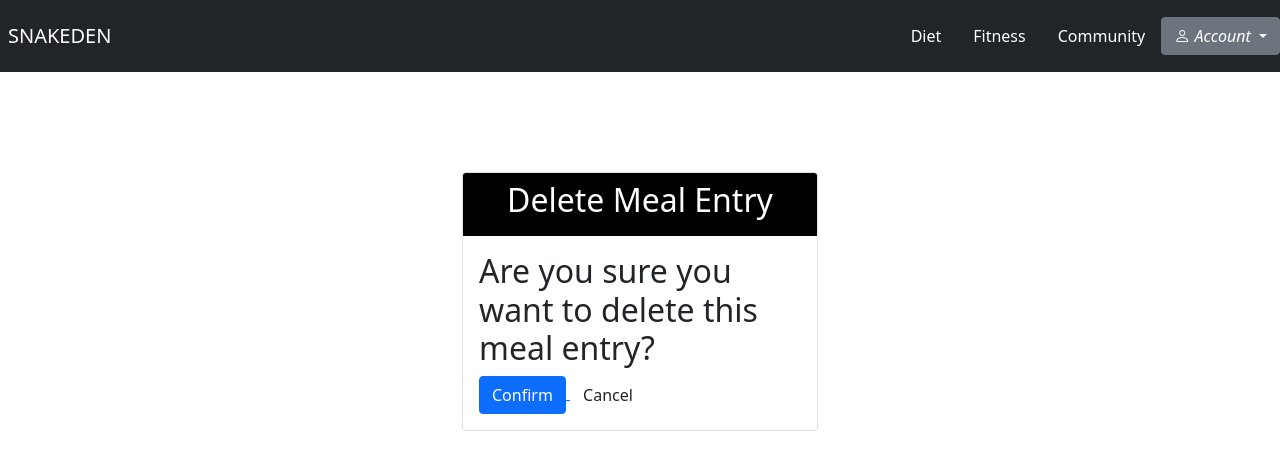
After one commit to bradleypeterson/snakedenfitness, a Django app: page /diet/delete_meal/ in a window 1280 px wide. The commit adds this page. Shown: the top 470 px of the page. Run offline with Django 3.2, Linux system fonts and the light colour scheme; some libraries are stand-ins or nearby versions.

Commit message:
Added in delete and edit html pages

```diff
--- /dev/null
+++ b/snakedenfitness/diet/templates/diet/delete_meal.html
@@ -0,0 +1,27 @@
+{% extends 'base.html' %}
+{% block body %}
+
+        <div class="container" style="margin-top: 100px">
+        <div class="row">
+            <div class="col-md-4 offset-md-4">
+                <div class="card">
+                    <div class="card-header" style="background: black;">
+                        <div class="card-title">
+                            <h2 style="color: white; text-align: center">Delete Meal Entry</h2>
+                        </div>
+                    </div>
+                    <div class="card-body">
+                      <form method="POST">
+                          {% csrf_token %}
+                          <h2>Are you sure you want to delete this meal entry?</h2>
+                          <a href="{% url 'diet_home' %}">
+                              <input class="btn btn-primary " type="submit" value="Confirm"/>
+                              <input class="btn btn--danger" type="button" value="Cancel"/>
+                          </a>
+                      </form>
+                    </div>
+                </div>
+            </div>
+        </div>
+    </div>
+{% endblock %}
--- /dev/null
+++ b/snakedenfitness/diet/templates/diet/edit_meal.html
@@ -0,0 +1,4 @@
+{% extends 'base.html' %}
+{% block body %}
+<h1>hi edit meal</h1>
+{%  endblock %}
--- a/snakedenfitness/diet/urls.py
+++ b/snakedenfitness/diet/urls.py
@@ -6,4 +6,6 @@ urlpatterns = [
     path('dietitian/', views.dietitian_home, name="dietitian_home"),
     path('meal_form/', views.meal_form, name="meal_form"),
     path('request_dietician/', views.request_dietician, name="request_dietician"),
+    path('delete_meal/', views.delete_meal, name="delete_meal"),
+    path('edit_meal/', views.edit_meal, name="edit_meal"),
 ]
--- a/snakedenfitness/diet/views.py
+++ b/snakedenfitness/diet/views.py
@@ -50,3 +50,9 @@ def update_profile(request, user_id):
 
 def request_dietician(request):
     return render(request, 'diet/request_dietician.html', {})
+
+def delete_meal(request):
+    return render(request, 'diet/delete_meal.html', {})
+
+def edit_meal(request):
+    return render(request, 'diet/edit_meal.html', {})
--- /dev/null
+++ b/snakedenfitness/fitness/templates/fitness/edit_workout.html
@@ -0,0 +1,4 @@
+{% extends 'base.html' %}
+{% block body %}
+<h1>hi edit workout</h1>
+{%  endblock %}
--- a/snakedenfitness/fitness/urls.py
+++ b/snakedenfitness/fitness/urls.py
@@ -6,4 +6,6 @@ urlpatterns = [
     path('trainer/', views.trainer_home, name="trainer_home"),
     path('workout_form/', views.workout_form, name="workout_form"),
     path('request_trainer/', views.request_trainer, name="request_trainer"),
+    path('delete_workout/', views.delete_workout, name="delete_workout"),
+    path('edit_workout/', views.edit_workout, name="edit_workout"),
 ]
```
Also changed, not shown: snakedenfitness/diet/templates/diet/diet_home.html (+6 -5 lines), snakedenfitness/fitness/templates/fitness/delete_workout.html (added, +27 -0 lines), snakedenfitness/fitness/templates/fitness/fitness_home.html (+6 -5 lines), snakedenfitness/fitness/views.py (+9 -1 lines), snakedenfitness/db.sqlite3, snakedenfitness/diet/migrations/0004_rename_name_meal_meal_name.py (added).
